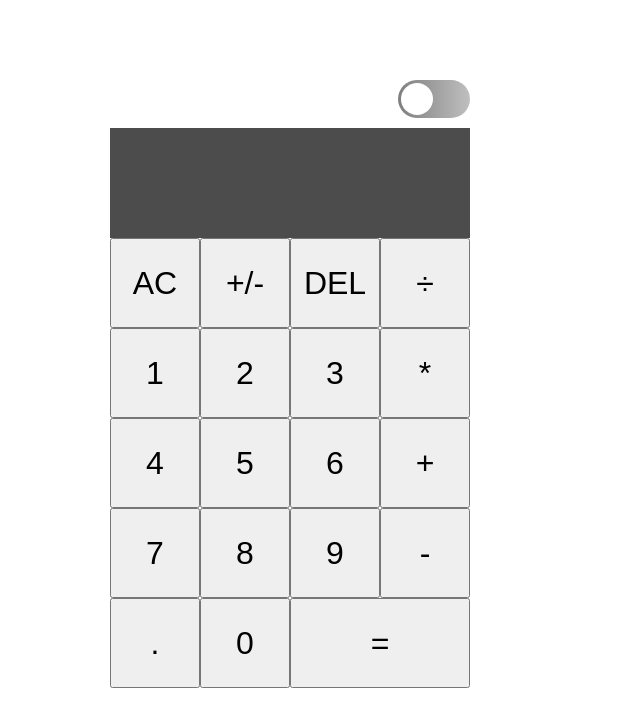
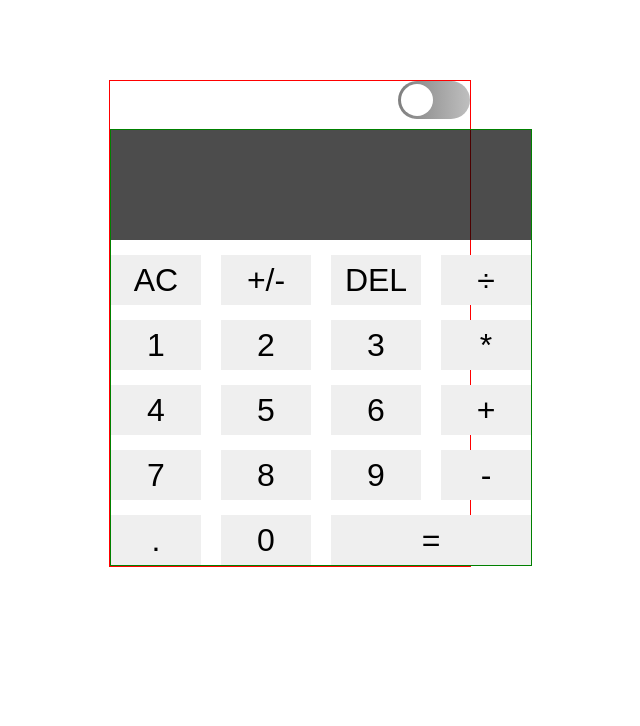
Before and after one commit to TearsOprah/calculator, a plain HTML site: page index.html in a window 1280 px wide. Shown: the whole page, without its empty margins (350-990 px from the left). Drawn offline with Linux system fonts and the light colour scheme.

```diff
--- a/style.css
+++ b/style.css
@@ -1,3 +1,12 @@
+:root {
+  --color-1-theme-1: #e1dcd8;
+  --color-2-theme-1: #dfceb1;
+  --color-3-theme-1: #938e67;
+  --color-4-theme-1: #aa7c6b;
+  --color-5-theme-1: #7c4d46;
+  --color-6-theme-1: #342222;
+}
+
 .page {
   padding: 0;
   margin: 0;
@@ -16,6 +25,7 @@
   justify-content: center;
   align-items: end;
   gap: 10px;
+  border: 1px red solid;
 }
 
 .calculator-grid {
@@ -24,7 +34,10 @@
   justify-content: center;
   align-content: center;
   grid-template-columns: repeat(4, 90px);
-  grid-template-rows: minmax(110px, auto) repeat(5, 90px);
+  grid-template-rows: minmax(110px, auto) repeat(5, 50px);
+  grid-column-gap: 20px;
+  grid-row-gap: 15px;
+  border: 1px green solid;
 }
 
 .calculator-grid button {
@@ -32,6 +45,7 @@
   font-size: 2rem;
   outline: none;
   transition: all .5s;
+  border: 0;
 }
 
 .calculator-grid button:hover {
```
